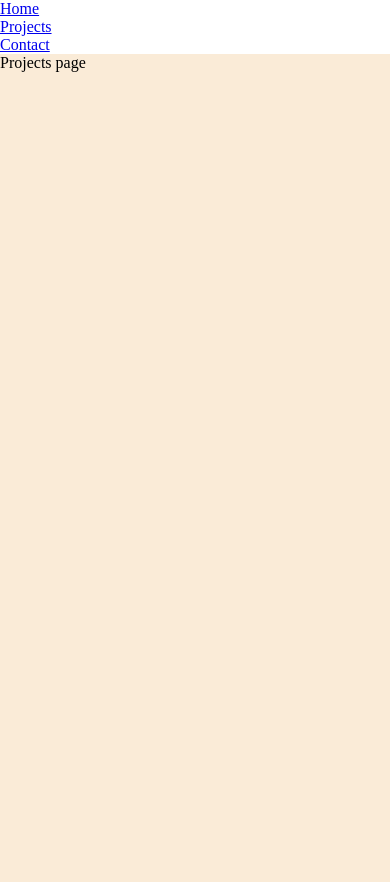
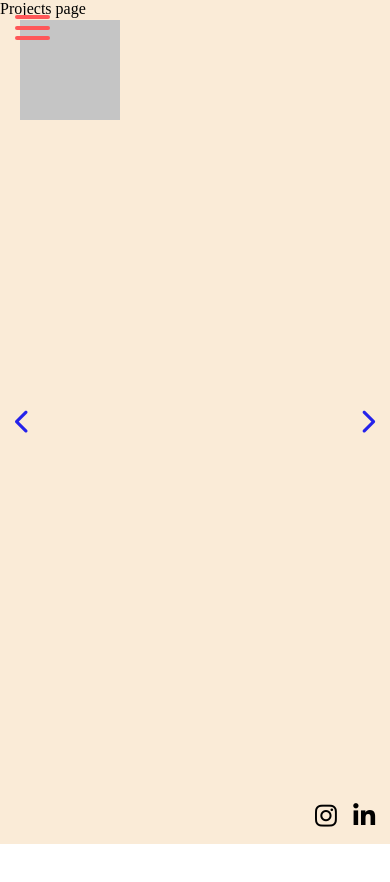
Before and after one commit to HarryMinnie6/Normanlly, a React (Create React App) app: page /projects in a window 390 px wide. Shown: the top 882 px of the page. After the commit the page ends 844 px from the top, so only its background shows below. Built offline with nearby package versions, Linux system fonts and the light colour scheme.

Commit message:
added navigation

```diff
--- a/public/index.html
+++ b/public/index.html
@@ -1,16 +1,18 @@
 <!DOCTYPE html>
 <html lang="en">
-
   <head>
-	<meta charset="utf-8">
-	<meta name="viewport" content="width=device-width, initial-scale=1, shrink-to-fit=no">
-	<meta name="theme-color" content="#000000">
+    <meta charset="utf-8" />
+    <meta
+      name="viewport"
+      content="width=device-width, initial-scale=1, shrink-to-fit=no"
+    />
+    <meta name="theme-color" content="#000000" />
     <!--
       manifest.json provides metadata used when your web app is added to the
       homescreen on Android. See https://developers.google.com/web/fundamentals/engage-and-retain/web-app-manifest/
     -->
-	<link rel="manifest" href="%PUBLIC_URL%/manifest.json">
-	<link rel="shortcut icon" href="%PUBLIC_URL%/favicon.ico">
+    <link rel="manifest" href="%PUBLIC_URL%/manifest.json" />
+    <link rel="shortcut icon" href="%PUBLIC_URL%/favicon.ico" />
     <!--
       Notice the use of %PUBLIC_URL% in the tags above.
       It will be replaced with the URL of the `public` folder during the build.
@@ -20,7 +22,11 @@
       work correctly both with client-side routing and a non-root public URL.
       Learn how to configure a non-root public URL by running `npm run build`.
     -->
-	<title>React App</title>
+    <script
+      src="https://kit.fontawesome.com/6f89e29cb7.js"
+      crossorigin="anonymous"
+    ></script>
+    <title>Concept Web Design</title>
   </head>
 
   <body>
@@ -39,5 +45,4 @@
       To create a production bundle, use `npm run build` or `yarn build`.
     -->
   </body>
-
 </html>
--- a/src/components/Contact/Contact.js
+++ b/src/components/Contact/Contact.js
@@ -1,5 +1,6 @@
 import React, { Fragment } from "react";
 import { motion } from "framer-motion";
+import { Link } from "react-router-dom";
 import "./Contact.css";
 
 function Contact() {
@@ -32,8 +33,16 @@ function Contact() {
       variants={pageVariants}
       transition={pageTransitions}
     >
-      {/* <Navbar /> */}
       Contact page
+      {/* styles are in styles.css file */}
+      <div className="social-media__wrapper">
+        <i className="fab fa-instagram"></i>
+        <i className="fab fa-linkedin-in"></i>
+      </div>
+      <div className="logo__wrapper"></div>
+      <Link to="/projects" className="next-page__left">
+        <i class="fas fa-chevron-left"></i>
+      </Link>
     </motion.div>
   );
 }
--- a/src/components/Home/Home.css
+++ b/src/components/Home/Home.css
@@ -1,6 +1,8 @@
 .home-page {
-  height: 100vh;
+  min-height: 100vh;
   position: relative;
   background-color: rgb(38, 122, 196);
   overflow-x: hidden;
+  display: flex;
+  justify-content: center;
 }
--- a/src/components/Home/Home.js
+++ b/src/components/Home/Home.js
@@ -1,5 +1,6 @@
 import React, { Fragment } from "react";
 import { motion } from "framer-motion";
+import { Link } from "react-router-dom";
 
 import "./Home.css";
 
@@ -33,8 +34,18 @@ function Home() {
       variants={pageVariants}
       transition={pageTransitions}
     >
-      {/* <Navbar /> */}
-      home
+      <div className="social-media__wrapper">
+        <i className="fab fa-instagram"></i>
+        <i className="fab fa-linkedin-in"></i>
+      </div>
+      <div className="logo__wrapper"></div>
+      <Link to="/projects" className="next-page__right">
+        <i class="fas fa-chevron-right"></i>
+      </Link>
+      <p>
+        creating beautifully designed, user-friendly websites that reflect your
+        brand{" "}
+      </p>
     </motion.div>
   );
 }
--- a/src/components/NavBar/Navbar.css
+++ b/src/components/NavBar/Navbar.css
@@ -1,3 +1,217 @@
-nav {
+* {
+  margin: 0;
+  padding: 0;
+}
+body {
+  margin: 0;
+  padding: 0;
+}
+/* .logo__container {
+  width: 100%;
+  object-fit: contain;
+} */
+img {
+  width: 100%;
+}
+
+.hamburger-button {
+  position: absolute;
+  top: 1.2rem;
+  right: 1.5rem;
+  /* display: none; */
+  flex-direction: column;
+  justify-content: space-between;
+  width: 35px;
+  height: 25px;
+  z-index: 99999999999;
+  color: black;
+}
+.hamburger-button .bar {
+  height: 4px;
+  width: 100%;
+  border-radius: 4px;
+  background: #071b29;
+}
+/* -------------------Navbar START-------------------------------------------------- */
+.sidebar {
+  z-index: 999999;
+  position: fixed;
+  display: flex;
+  justify-content: center;
+  align-items: center;
+  width: 100%;
+}
+.sidebar > header {
+  width: 100%;
+  color: black;
+  display: flex;
+  align-items: center;
+  justify-content: center;
+  width: 100%;
+  background-color: rgb(194, 102, 102);
+  height: 60px;
+}
+ul {
   position: relative;
+  display: flex;
+  /* top: 180px; */
+  list-style: none;
+  text-decoration: none;
+  /* padding: 40px 25px 0 0; */
+  text-align: center;
 }
+.link {
+  text-decoration: none;
+  display: block;
+  height: 100%;
+  width: 100%;
+  padding: 20px 15px;
+  color: #1a163b;
+  text-transform: uppercase;
+  font-weight: bolder;
+  font-size: 14px;
+  letter-spacing: 2px;
+}
+.link:hover {
+  text-decoration: underline;
+}
+/* .active {
+  text-decoration: underline;
+} */
+
+#check {
+  display: none;
+}
+label #btn,
+label #cancel {
+  display: none;
+  position: absolute;
+  cursor: pointer;
+  font-family: "Roboto", sans-serif;
+}
+
+/* -------------------Navbar END-------------------------------------------------- */
+
+@media (max-width: 768px) {
+  .sidebar {
+    left: -182px;
+    opacity: 0.85;
+    z-index: 999;
+    width: 180px;
+    height: 100vh;
+    background-color: #ffffff;
+    transition: all 0.5s ease;
+  }
+  ul {
+    position: relative;
+    display: flex;
+    flex-direction: column;
+    /* top: 180px; */
+    list-style: none;
+    text-decoration: none;
+    padding: 40px 0;
+    text-align: center;
+  }
+  .close-bar {
+    position: fixed;
+    width: 25px;
+    height: 25px;
+    /* background-color: blue; */
+    transform: rotate(45deg);
+    -ms-transform: rotate(45deg); /* IE 9 */
+    -webkit-transform: rotate(45deg); /* Safari and Chrome */
+  }
+
+  .close-bar:before,
+  .close-bar:after {
+    content: "";
+    position: absolute;
+
+    z-index: -1;
+    background-color: #2f2c5b;
+    border-radius: 2px;
+  }
+
+  .close-bar:before {
+    left: 53%;
+
+    width: 2px;
+    margin-left: -15%;
+    height: 90%;
+  }
+
+  .close-bar:after {
+    top: 53%;
+    height: 2px;
+    margin-top: -15%;
+    width: 90%;
+  }
+
+  label #btn,
+  label #cancel {
+    display: block;
+    position: absolute;
+    cursor: pointer;
+  }
+  label #btn {
+    left: 15px;
+    top: 15px;
+    font-size: 40px;
+    width: 80px;
+    color: red;
+    border-radius: px;
+    z-index: 999;
+    /* transition: all 0.5s ease; */
+  }
+  .bar-holder {
+    width: 35px;
+    height: 25px;
+    /* background-color: blue; */
+    display: flex;
+    flex-direction: column;
+    justify-content: space-between;
+  }
+  .bar-holder > div {
+    width: 100%;
+    height: 4px;
+    border-radius: 2px;
+    background-color: #fe5758;
+  }
+  label #cancel {
+    z-index: 1111;
+    left: -150px;
+    top: 15px;
+    color: green;
+    font-size: 20px;
+    /* font-weight: lighter; */
+    transition: all 0.8s ease;
+  }
+
+  #check:checked ~ .sidebar {
+    left: 0;
+  }
+  #check:checked ~ label #btn {
+    left: 170px;
+    display: none;
+    pointer-events: none;
+  }
+  #check:checked ~ label #cancel {
+    left: 140px;
+  }
+}
+@media (max-width: 450px) {
+  .logo__container {
+    align-self: center;
+    width: 90%;
+    object-fit: contain;
+  }
+  img {
+    width: 100%;
+  }
+  ul {
+    padding: 15px 20px 0 0;
+  }
+  .link {
+    padding: 20px 0;
+  }
+}
--- a/src/components/NavBar/Navbar.js
+++ b/src/components/NavBar/Navbar.js
@@ -1,23 +1,66 @@
-import React, { Fragment } from "react";
+import React, { Fragment, useState } from "react";
 
 import { Link } from "react-router-dom";
 import "./Navbar.css";
 
 function Navbar() {
+  const [click, setClick] = useState();
+
+  const onClick = () => {
+    setClick(!click);
+  };
   return (
     <Fragment>
-      <nav>
+      <input type="checkbox" id="check" />
+      <label htmlFor="check">
+        <div id="btn">
+          <div className="bar-holder">
+            <div></div>
+            <div></div>
+            <div></div>
+          </div>
+        </div>
+      </label>
+      <label htmlFor="check">
+        <div className="close-bar" id="cancel">
+          <div></div>
+          <div></div>
+          <div></div>
+        </div>
+      </label>
+      <nav className="sidebar">
         <ul>
-          <li>
-            <Link to="/">Home</Link>
+          <li className="active">
+            <Link className="link" to="/">
+              Home
+            </Link>
           </li>
           <li>
-            <Link to="/projects">Projects</Link>
+            <Link className="link" to="/projects">
+              Projects
+            </Link>
           </li>
           <li>
-            <Link to="/contact">Contact</Link>
+            <Link className="link" to="/contact">
+              Contact
+            </Link>
           </li>
         </ul>
+        {/* <div className='contact-details__wrapper'>
+          <div className='email-details_wrapper'>
+            <p className='p__header'>Email</p>
+            <p className='p__detail'>shaun@invictus-tech.nl</p>
+          </div>
+          <div className='phone-details__wrapper'>
+            <p className='p__header'>Phone</p>
+            <p className='p__detail'>+31 64 005 1485</p>
+          </div>
+          <div className='address-details__wrapper'>
+            <p className='p__header'>Physical Address</p>
+            <p className='p__detail'>Laan van Broekpolder 314</p>
+            <p className='p__detail'>Heemskerk 1967kg</p>
+          </div>
+        </div> */}
       </nav>
     </Fragment>
   );
--- a/src/components/Projects/Projects.js
+++ b/src/components/Projects/Projects.js
@@ -1,6 +1,6 @@
 import React, { Fragment } from "react";
 import { motion } from "framer-motion";
-
+import { Link } from "react-router-dom";
 import "./Projects.css";
 
 function Projects() {
@@ -33,8 +33,18 @@ function Projects() {
       variants={pageVariants}
       transition={pageTransitions}
     >
-      {/* <Navbar /> */}
       Projects page
+      <div className="social-media__wrapper">
+        <i className="fab fa-instagram"></i>
+        <i className="fab fa-linkedin-in"></i>
+      </div>
+      <div className="logo__wrapper"></div>
+      <Link to="/" className="next-page__left">
+        <i class="fas fa-chevron-left"></i>
+      </Link>
+      <Link to="/contact" className="next-page__right">
+        <i class="fas fa-chevron-right"></i>
+      </Link>
     </motion.div>
   );
 }
--- a/src/styles.css
+++ b/src/styles.css
@@ -5,3 +5,47 @@
 ::-webkit-scrollbar {
   display: none;
 }
+/* style for social media tags on all pages */
+.social-media__wrapper {
+  position: absolute;
+  bottom: 15px;
+  right: 15px;
+  display: flex;
+  justify-content: space-between;
+  width: 60px;
+}
+.fab {
+  font-size: 25px;
+}
+.logo__wrapper {
+  position: absolute;
+  top: 20px;
+  left: 20px;
+  width: 100px;
+  height: 100px;
+  background-color: rgb(197, 197, 197);
+}
+.next-page__right {
+  position: absolute;
+  right: 15px;
+  top: 50%;
+  transform: translateY(-50%);
+  display: flex;
+  justify-content: center;
+  align-items: center;
+  text-decoration: none;
+}
+.next-page__left {
+  position: absolute;
+  left: 15px;
+  top: 50%;
+  transform: translateY(-50%);
+  display: flex;
+  justify-content: center;
+  align-items: center;
+  text-decoration: none;
+}
+.fas {
+  font-size: 25px;
+  opacity: 0.85;
+}
```
Lines whose indentation alone changed are shown as unchanged.
